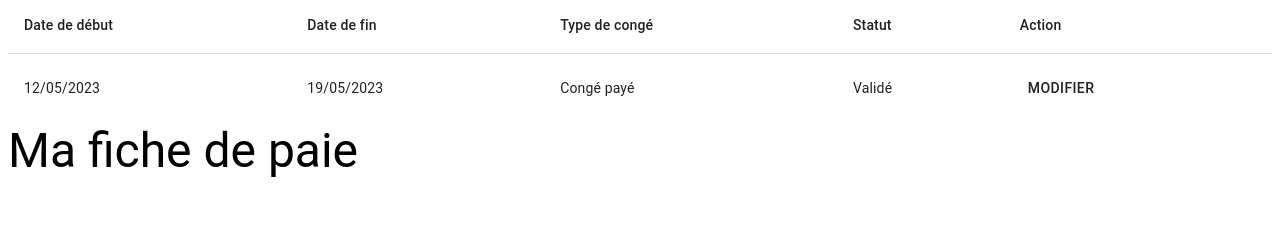
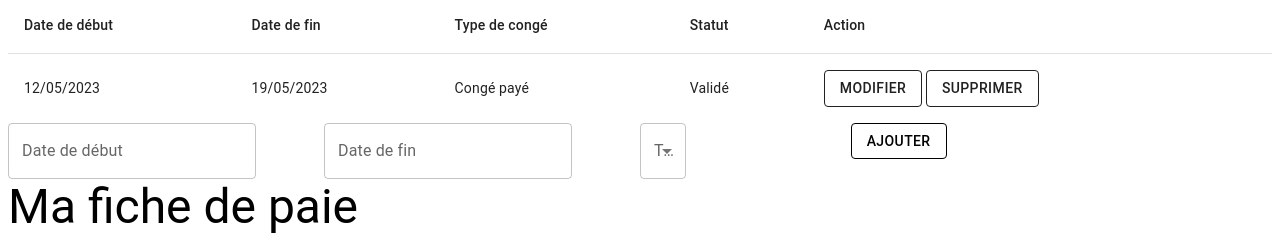
Before and after one commit to Vyvy20/gestion-rh, a React (Create React App) app in the folder front-end/: page /app/home in a window 1280 px wide. Shown: the part 251-486 px from the top of the page. Built offline with nearby package versions, Linux system fonts and the light colour scheme.

Commit message:
Add some components to add and delete a holiday

```diff
--- a/front-end/package.json
+++ b/front-end/package.json
@@ -7,7 +7,7 @@
     "@emotion/react": "^11.11.0",
     "@emotion/styled": "^11.11.0",
     "@mui/material": "^5.13.3",
-    "@mui/x-date-pickers": "^6.6.0",
+    "@mui/x-date-pickers": "^6.7.0",
     "@mui/x-date-pickers-pro": "^6.7.0",
     "@testing-library/jest-dom": "^5.16.5",
     "@testing-library/react": "^13.4.0",
--- a/front-end/src/components/EmployeeProfil/Profil.js
+++ b/front-end/src/components/EmployeeProfil/Profil.js
@@ -1,5 +1,8 @@
 import React from 'react';
-import {Box, Button, TextField, Typography, styled, Table, TableBody, TableCell, TableContainer, TableRow, TableHead} from '@mui/material';
+import {Box, Button, TextField, Typography, Table, TableBody, TableCell, TableContainer, TableRow, TableHead, Grid, MenuItem} from '@mui/material';
+import { LocalizationProvider } from '@mui/x-date-pickers/LocalizationProvider';
+import { AdapterDayjs } from '@mui/x-date-pickers/AdapterDayjs';
+import { DatePicker } from '@mui/x-date-pickers/DatePicker';
 
 //Table
 function createData(startDateDonn, endDateDonn, type, status, action) {
@@ -7,7 +10,19 @@ function createData(startDateDonn, endDateDonn, type, status, action) {
 }
 
 const rows = [
-  createData('12/05/2023', '19/05/2023', 'Congé payé', 'Validé', <Button color='inherit'>Modifier</Button>),
+  createData('12/05/2023', '19/05/2023', 'Congé payé', 'Validé', <Box><Button color='inherit' variant="outlined">Modifier</Button> <Button color='inherit' variant="outlined">Supprimer</Button></Box>),
+];
+
+//Type de vacances
+const typeHol = [
+  {
+    value: "paidLeave",
+    label: "Congé payé"
+  },
+  {
+    value: "unpaidLeave",
+    label: "Congé sans solde"
+  },
 ];
 
 function Profil() {
@@ -40,9 +55,7 @@ function Profil() {
                           key={row.startDateDonn}
                           sx={{ '&:last-child td, &:last-child th': { border: 0 } }}
                         >
-              <TableCell component="th" scope="row">
-                {row.startDateDonn}
-              </TableCell>
+                        <TableCell component="th" scope="row">{row.startDateDonn}</TableCell>
                         <TableCell align="left">{row.endDateDonn}</TableCell>
                         <TableCell align="left">{row.type}</TableCell>
                         <TableCell align="left">{row.status}</TableCell>
@@ -52,6 +65,30 @@ function Profil() {
                     </TableBody>
                   </Table>
                 </TableContainer>
+                <Grid container>
+                  <Grid item xs={3}>
+                    <LocalizationProvider dateAdapter={AdapterDayjs}>
+                      <DatePicker required label="Date de début"/>
+                    </LocalizationProvider>
+                  </Grid>
+                  <Grid item xs={3}>
+                  <LocalizationProvider dateAdapter={AdapterDayjs}>
+                      <DatePicker required label="Date de fin"/>
+                    </LocalizationProvider>
+                  </Grid>
+                  <Grid item xs={2}>
+                    <TextField required select label="Type de congé" variant="outlined">
+                      {typeHol.map((option) => (
+                        <MenuItem key={option.value} value={option.value}>
+                          {option.label}
+                        </MenuItem>
+                      ))}
+                    </TextField>
+                  </Grid>
+                  <Grid item xs={3}>
+                    <Button color='inherit' variant="outlined">Ajouter</Button>
+                  </Grid>
+                </Grid>
             </Box>
             <Box>
                 <Typography variant='h3'>Ma fiche de paie</Typography>
```
Also changed, not shown: 1 other file (tests, documents, lock files or other folders). Lines whose indentation alone changed are shown as unchanged.
